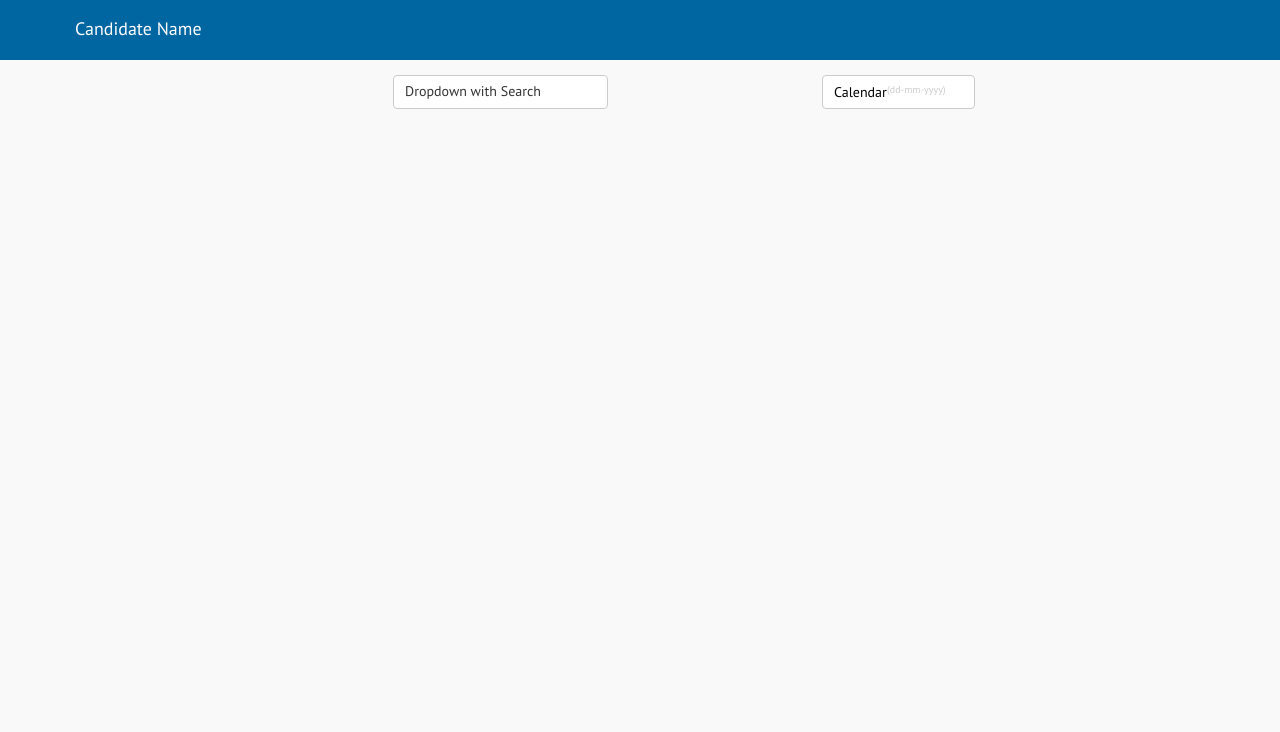
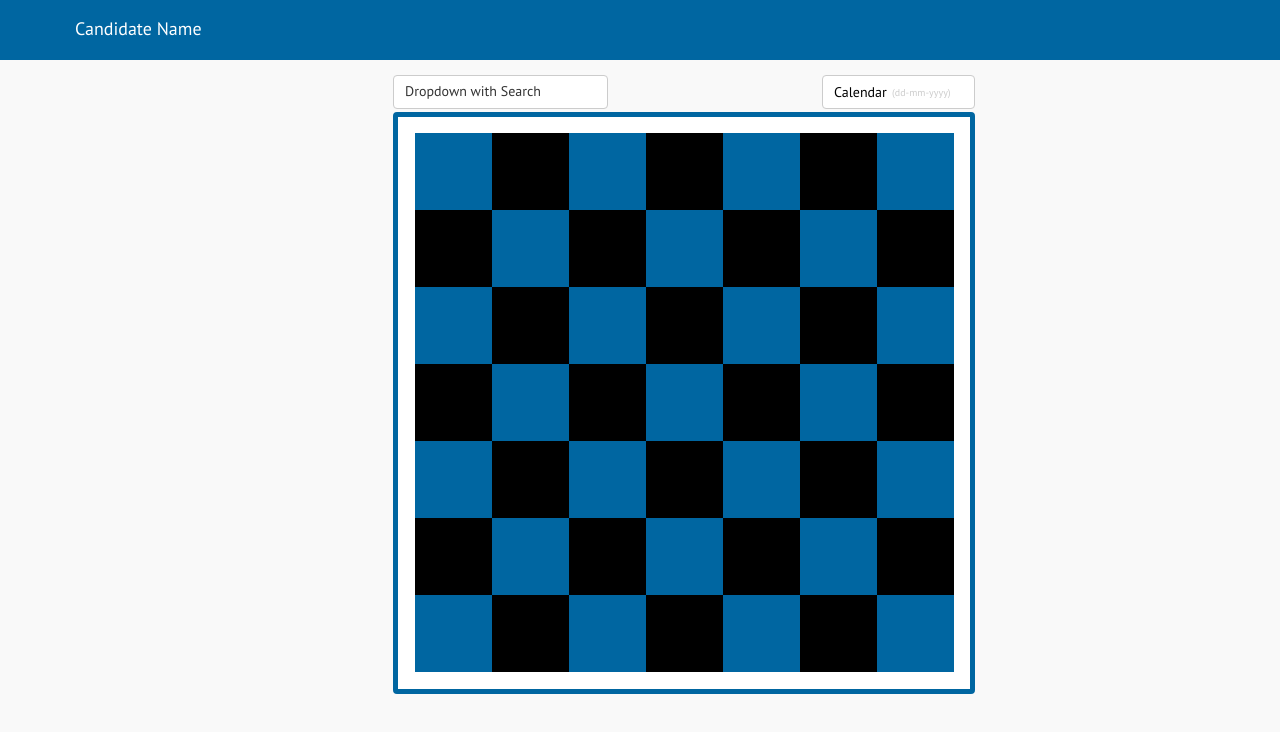
Before and after one commit to Phits/checkerboard, a plain HTML site: page index.html in a window 1280 px wide. Shown: the top 732 px of the page. Drawn offline with nearby package versions, Linux system fonts and the light colour scheme.

Commit message:
Tiles working

```diff
--- a/css/styles.css
+++ b/css/styles.css
@@ -121,18 +121,8 @@ h1 {
 
 .dropdown a:hover {background-color: #ddd;}
 
-.show {display: block;}
-
-main {
-    margin: auto;
-    width: 582px;
-}
-
-.checkerboard {
-    border: solid 5px #0066A1;
-    margin: auto;
-    height: 582px;
-    width: 582px;
+.show {
+    display: block;
 }
 
 .datepicker {
@@ -180,6 +170,7 @@ main {
     font: normal normal normal 10px/13px PT Sans;
     letter-spacing: 0;
     color: #CCCCCC;
+    padding: 3px 0 0 5px;
 }
 
 #datepicker {
@@ -194,3 +185,40 @@ main {
     /*letter-spacing: NaNpx;*/
     opacity: 1;
 }
+
+.checkerboard {
+    /* Layout Properties */
+    position: absolute;
+    top: 112px;
+    left: 393px;
+    width: 582px;
+    height: 582px;
+    /* UI Properties */
+    background: #FFFFFF 0% 0% no-repeat padding-box;
+    border: 5px solid #0066A1;
+    border-radius: 4px;
+    opacity: 1;
+}
+
+.blue-1 {
+    /* Layout Properties */
+    /*position: absolute;*/
+    /*top: 133px;*/
+    /*left: 415px;*/
+    /*width: 77px;*/
+    /*height: 77px;*/
+    /* UI Properties */
+    /*background: #0066A1 0% 0% no-repeat padding-box;*/
+    /*opacity: 1;*/
+}
+
+.white-1 {
+    /* Layout Properties */
+    /*position: absolute;*/
+    /*top: 133px;*/
+    /*left: 492px;*/
+    /*width: 77px;*/
+    /*height: 77px;*/
+    /*background: #000000 0% 0% no-repeat padding-box;*/
+    /*opacity: 1;*/
+}
--- a/index.html
+++ b/index.html
@@ -20,7 +20,7 @@
             <h1>Candidate Name</h1>
         </header>
 
-        <div onclick="myFunction()">
+        <div onclick="toggleDrop()">
             <button class="drop-button"></button>
             <div class="drop-text">Dropdown with Search</div>
         </div>
@@ -40,16 +40,9 @@
 
         <input onclick="hideDefault()"  type="text" id="datepicker">
 
-
-
-        <main>
-
-
-
-
-<!--            <section class="checkerboard"></section>-->
-
-        </main>
+        <div class="checkerboard"></div>
+        <div id="tilesOdd"></div>
+        <div id="tilesEven"></div>
 
     </div>
 
--- a/script.js
+++ b/script.js
@@ -1,23 +1,22 @@
 'use strict';
 
-$( function() {
-    $( "#datepicker" ).datepicker({
-        dateFormat: "dd-mm-yy",
-    });
-} );
+$(document).ready(function() {
+
+    $( function() {
+        $( "#datepicker" ).datepicker({
+            dateFormat: "dd-mm-yy",
+        });
+    } );
+
+    createTiles();
+
+}); /* End document ready */
 
 function hideDefault() {
-    console.log('Hide');
     document.getElementById("datepicker-calendar").classList.add("hide");
-
-    // if (x.style.display === "none") {
-    //     x.style.display = "block";
-    // } else {
-    //     x.style.display = "none";
-    // }
 }
 
-function myFunction() {
+function toggleDrop() {
     document.getElementById("myDropdown").classList.toggle("show");
 }
 
@@ -39,9 +38,47 @@ function filterFunction() {
     }
 }
 
-$(document).ready(function() {
+function createTiles() {
 
-    // let defaultDate = 'Calendar (dd-mm-yyy)';
-    // $("#datepicker").val(defaultDate);
+    const numberOfTiles = 50;
+    let leftOdd = 261;
+    let leftEven = 415;
+    let topOdd = 133;
+    let topEven = 133;
 
-}); /* End document ready */
+    for (let i = 0; i < numberOfTiles; i++) {
+        leftOdd = leftOdd + 77;
+        leftEven = leftEven + 77;
+
+        if (leftOdd > 877) {;
+            topOdd = topOdd + 77;
+            leftOdd = 415;
+        }
+
+        if (leftEven > 877) {;
+            topEven = topEven + 77
+            leftEven = 415;
+        }
+
+        console.log(i)
+        if (i % 2 === 0 && i !== 48) {
+
+            let obj = document.createElement('div');
+            obj.className = `white-${1}`;
+            obj.style.cssText = `position: absolute; top: ${topEven}px; left: ${leftEven}px; width: 77px; height: 77px; background: #000000 0% 0% no-repeat padding-box; opacity: 1;`;
+
+            document.getElementById("tilesEven").appendChild(obj);
+
+        } else {
+            let obj = document.createElement('div');
+            obj.className = `blue-${1}`;
+            obj.style.cssText = `position: absolute; top: ${topOdd}px;left: ${leftOdd}px;width: 77px;height: 77px;background: #0066A1 0 0 no-repeat padding-box;opacity: 1;`;
+
+            document.getElementById("tilesOdd").appendChild(obj);
+        }
+
+
+
+    }
+
+}
```
